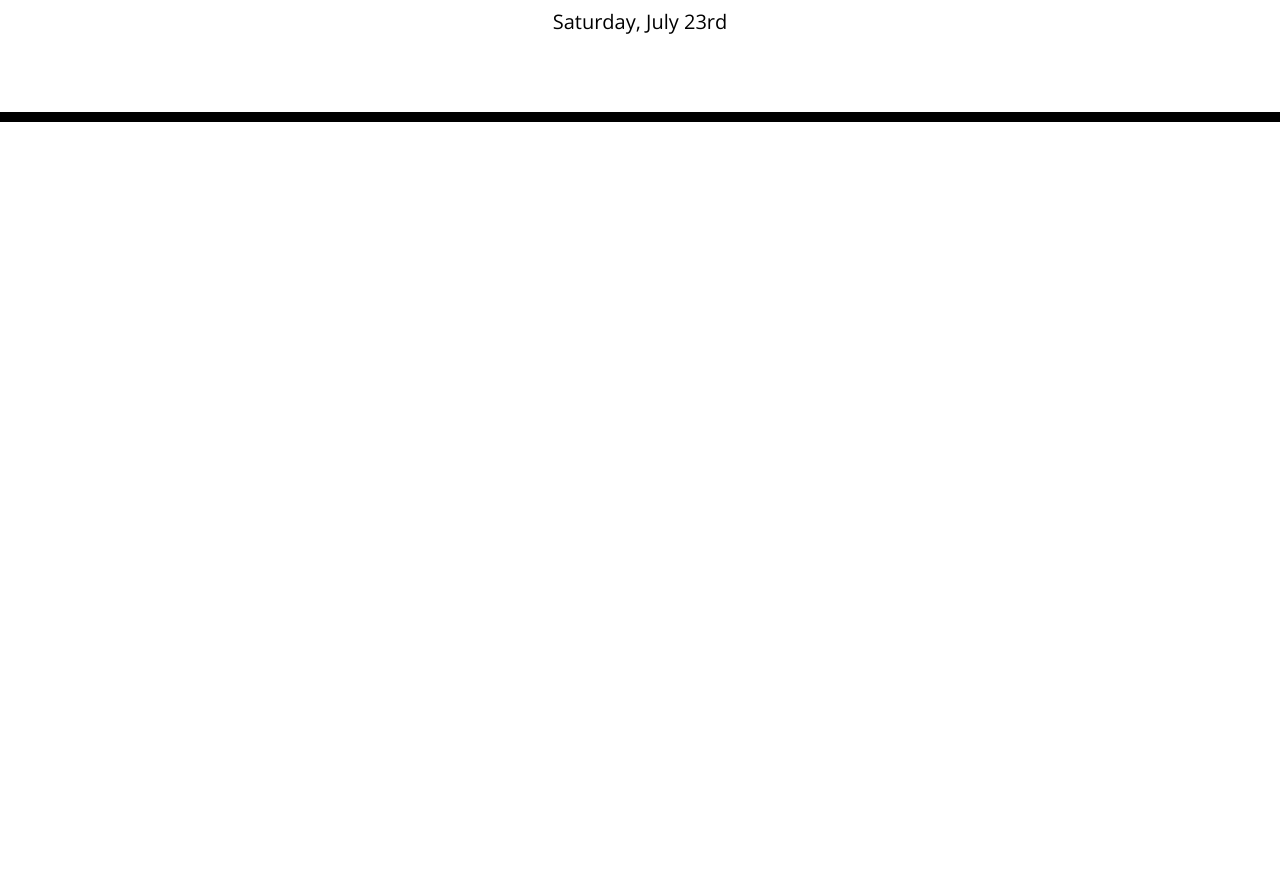
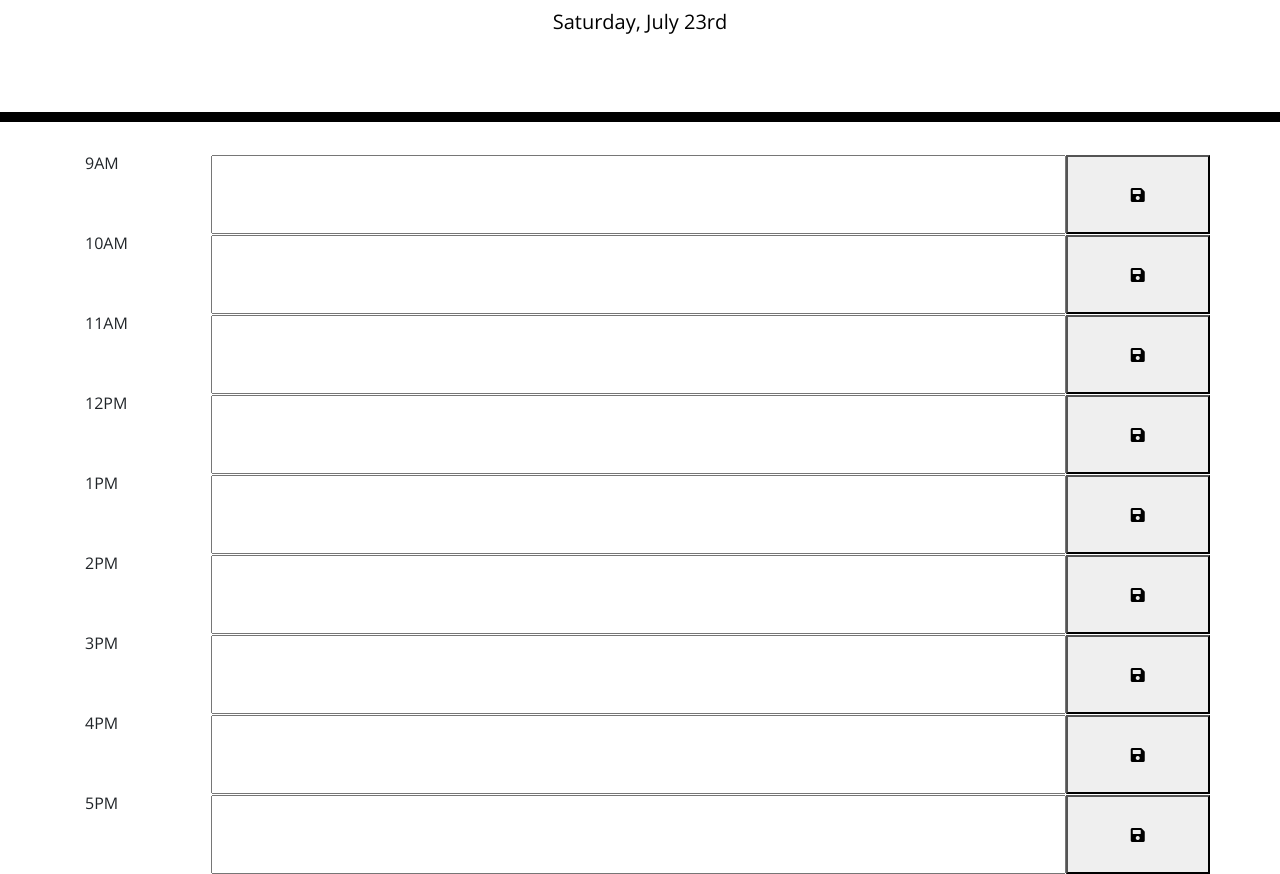
Before and after one commit to Vy187/work-day-scheduler, a plain HTML site: page index.html in a window 1280 px wide. Shown: the part 182-1056 px from the top of the page. Before the commit the page ends 800 px from the top, so only its background shows below. Drawn offline with nearby package versions, Linux system fonts and the light colour scheme.

Commit message:
setup the columns for each hour

```diff
--- a/index.html
+++ b/index.html
@@ -1,13 +1,14 @@
 <!DOCTYPE html>
 <html lang="en">
+
 <head>
   <meta charset="UTF-8" />
   <meta name="viewport" content="width=device-width, initial-scale=1.0" />
   <meta http-equiv="X-UA-Compatible" content="ie=edge" />
   <link rel="stylesheet" href="assets/css/reset.css" />
-    <link rel="stylesheet" href="https://stackpath.bootstrapcdn.com/bootstrap/4.3.1/css/bootstrap.min.css"/>
-    <link rel="stylesheet" href="https://use.fontawesome.com/releases/v5.8.1/css/all.css" integrity="sha384-50oBUHEmvpQ+1lW4y57PTFmhCaXp0ML5d60M1M7uH2+nqUivzIebhndOJK28anvf" crossorigin="anonymous"/>
-    <link href="https://fonts.googleapis.com/css?family=Open+Sans&display=swap" rel="stylesheet"/>
+  <link rel="stylesheet" href="https://stackpath.bootstrapcdn.com/bootstrap/4.3.1/css/bootstrap.min.css" />
+  <link rel="stylesheet" href="https://use.fontawesome.com/releases/v5.8.1/css/all.css" integrity="sha384-50oBUHEmvpQ+1lW4y57PTFmhCaXp0ML5d60M1M7uH2+nqUivzIebhndOJK28anvf" crossorigin="anonymous" />
+  <link href="https://fonts.googleapis.com/css?family=Open+Sans&display=swap" rel="stylesheet" />
   <link rel="stylesheet" href="assets/css/style.css" />
   <title>Work Day Scheduler</title>
 </head>
@@ -18,12 +19,66 @@
     <p class="lead">A simple calendar app for scheduling your work day</p>
     <p id="currentDay" class="lead"></p>
   </header>
-    <div class="container">
-      <!-- Timeblocks go here -->
-    </div>
+
+  <main class="container">
+    <section id="9" class="row">
+      <aside class="col">9AM</aside>
+      <input type="text" class ="col-9">
+      <button class="col"><i class="fas fa-save"></i></button>
+    </section>
+
+    <section id="10" class="row">
+      <aside class="col">10AM</aside>
+      <input type="text" class = "col-9">
+      <button class="col"><i class="fas fa-save"></i></button>
+    </section>
+
+    <section id="11" class="row">
+      <aside class="col">11AM</aside>
+      <input type="text" class = "col-9">
+      <button class="col"><i class="fas fa-save"></i></button>
+    </section>
+
+    <section id="12" class="row">
+      <aside class="col">12PM</aside>
+      <input type="text" class = "col-9">
+      <button class="col"><i class="fas fa-save"></i></button>
+    </section>
+
+    <section id="1" class="row">
+      <aside class="col">1PM</aside>
+      <input type="text" class = "col-9">
+      <button class="col"><i class="fas fa-save"></i></button>
+    </section>
+
+    <section id="2" class="row">
+      <aside class="col">2PM</aside>
+      <input type="text" class = "col-9">
+      <button class="col"><i class="fas fa-save"></i></button>
+    </section>
+
+    <section id="3" class="row">
+      <aside class="col">3PM</aside>
+      <input type="text" class = "col-9">
+      <button class="col"><i class="fas fa-save"></i></button>
+    </section>
+
+    <section id="4" class="row">
+      <aside class="col">4PM</aside>
+      <input type="text" class = "col-9">
+      <button class="col"><i class="fas fa-save"></i></button>
+    </section>
+
+    <section id="5" class="row">
+      <aside class="col">5PM</aside>
+      <input type="text" class = "col-9">
+      <button class="col"><i class="fas fa-save"></i></button>
+    </section>
+  </main>
 
   <script src="https://cdnjs.cloudflare.com/ajax/libs/jquery/3.2.1/jquery.min.js"></script>
   <script src="https://cdnjs.cloudflare.com/ajax/libs/moment.js/2.24.0/moment.min.js"></script>
   <script src="assets/js/script.js"></script>
 </body>
+
 </html>
```
Lines whose indentation alone changed are shown as unchanged.
